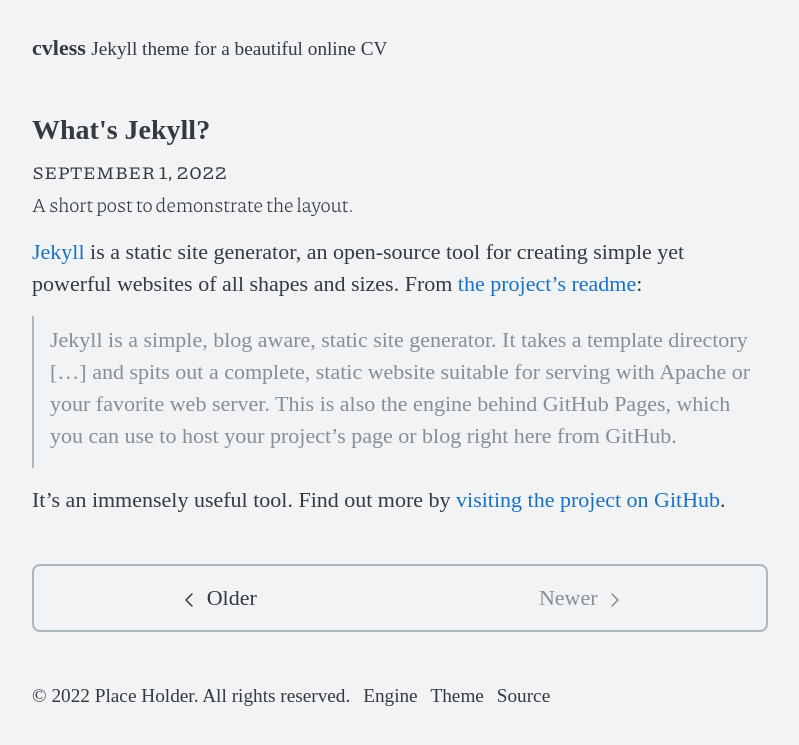
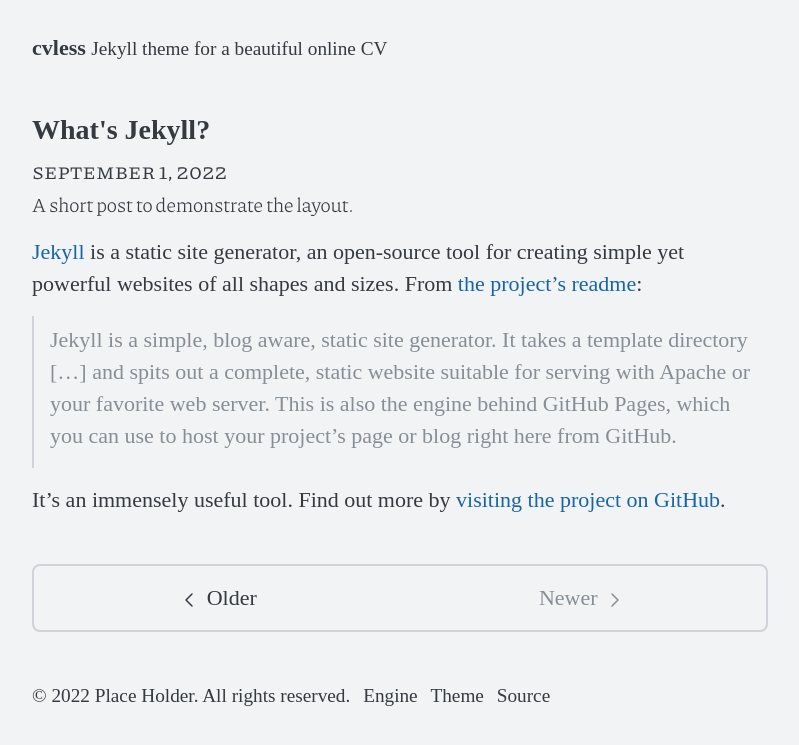
Before and after one commit to piazzai/cvless, a Jekyll site: the page built from index.html, in a window 1280 px wide. Shown: the top 745 px of the page, without its empty margins (240-1039 px from the left). Built offline with Jekyll 4.4.1, drawn with Linux system fonts in a browser that asks for light colours; some web fonts are replaced; the list of posts is cut into pages by our own code.

Commit message:
Revise color scheme

```diff
--- a/_sass/_variables.scss
+++ b/_sass/_variables.scss
@@ -11,12 +11,12 @@
   --body-line-height: 32px;
   --body-background-color: var(--oc-gray-1);
   --body-color: var(--oc-gray-8);
-  --border-color: var(--oc-gray-5);
+  --code-color: var(--oc-black);
+  --border-color: var(--oc-gray-4);
   --quote-color: var(--oc-gray-6);
   --button-color: var(--oc-gray-6);
   --heading-color: var(--oc-gray-8);
-  --link-color: var(--oc-blue-8);
-  --link-hover-color: var(--oc-blue-9);
+  --link-color: var(--oc-blue-9);
   --mark-background-color: var(--oc-yellow-2);
   --svg-stroke-width: 1.5;
   --border-width: 0.15rem;
```
